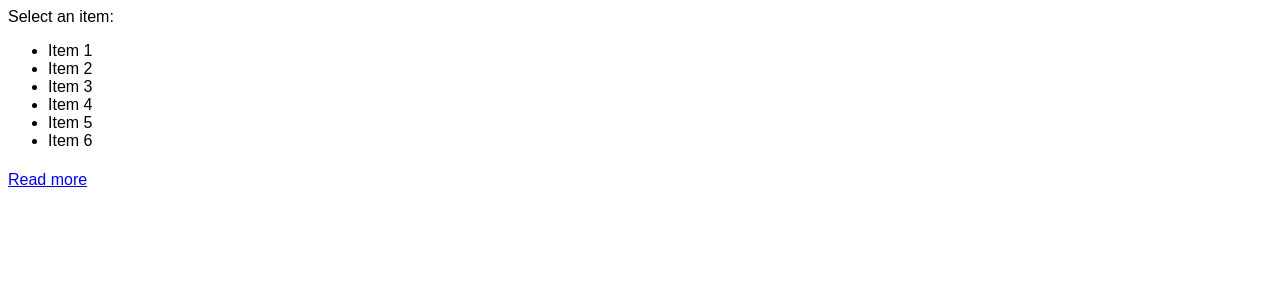
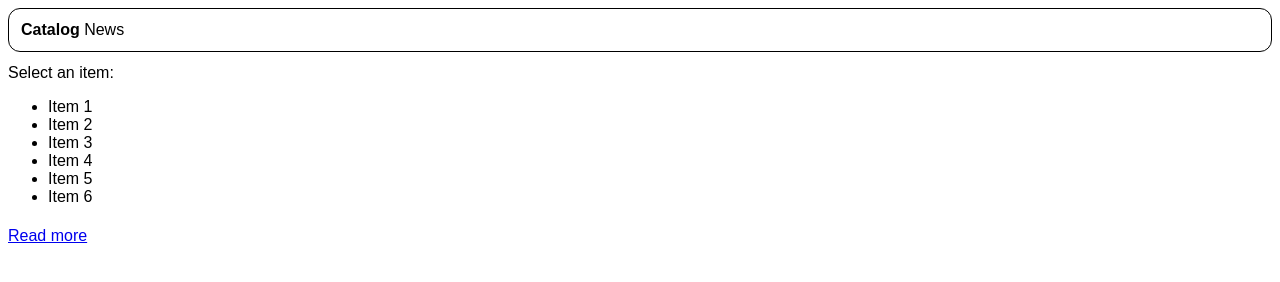
Before and after one commit to MasGaNo/pf-fe-test, a website built with Parcel: page index.html in a window 1280 px wide. Built offline with nearby package versions, Linux system fonts and the light colour scheme.

Commit message:
Add another list to prevent global selector

```diff
--- a/index.html
+++ b/index.html
@@ -7,6 +7,12 @@
 </head>
 
 <body>
+	<nav>
+		<ul>
+			<li class="current">Catalog</li>
+			<li>News</li>
+		</ul>
+	</nav>
 	<div id="app">
 		Select an item:
 		<ul data-category-id="981">
--- a/src/styles.css
+++ b/src/styles.css
@@ -1,3 +1,22 @@
 body {
   font-family: sans-serif;
 }
+
+nav {
+  border: 1px solid black;
+  border-radius: 12px;
+  margin-bottom: 12px;
+}
+
+nav ul {
+  padding: 0;
+  margin: 12px;
+}
+
+nav ul li {
+  display: inline-block;
+}
+
+nav ul li.current {
+  font-weight: bold;
+}
```
